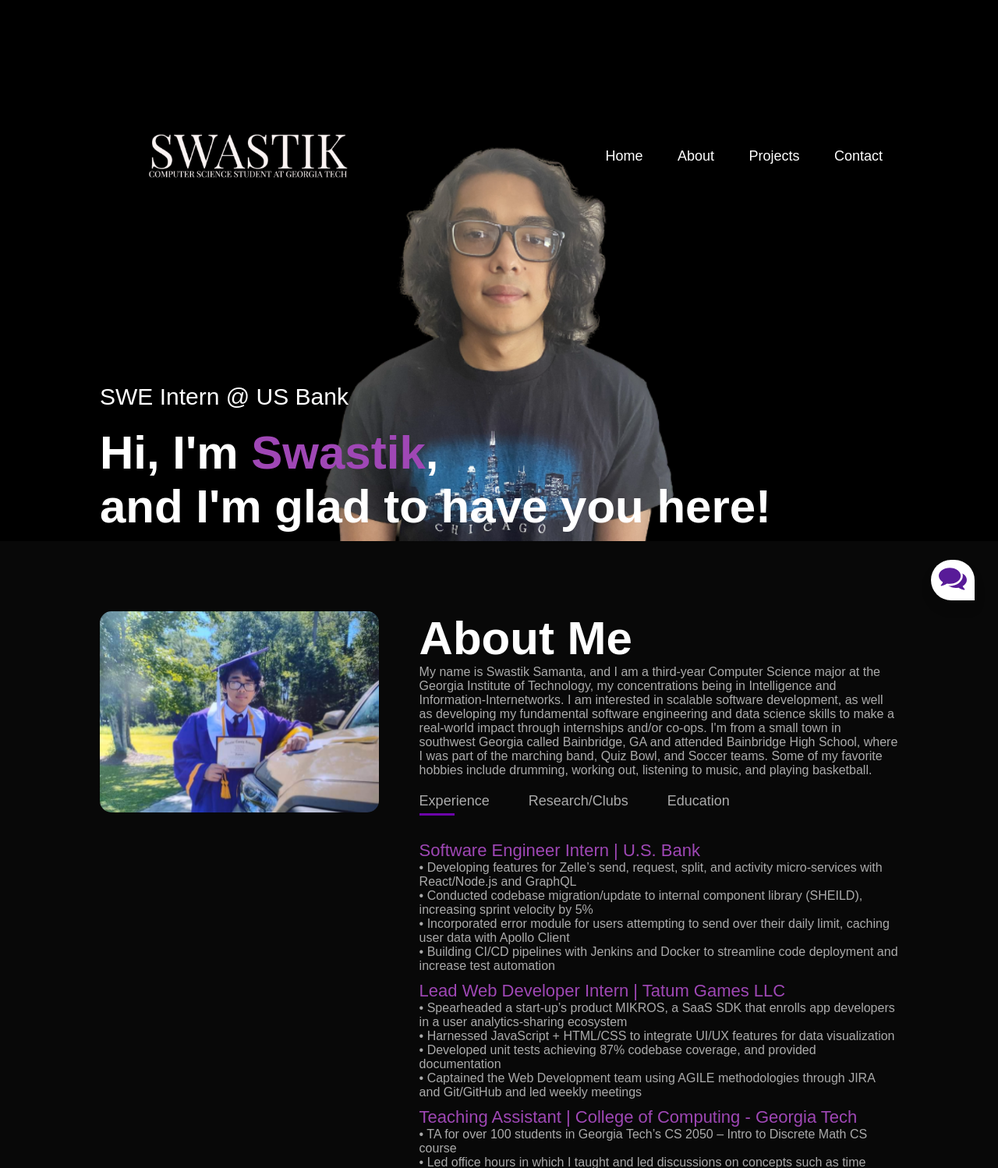
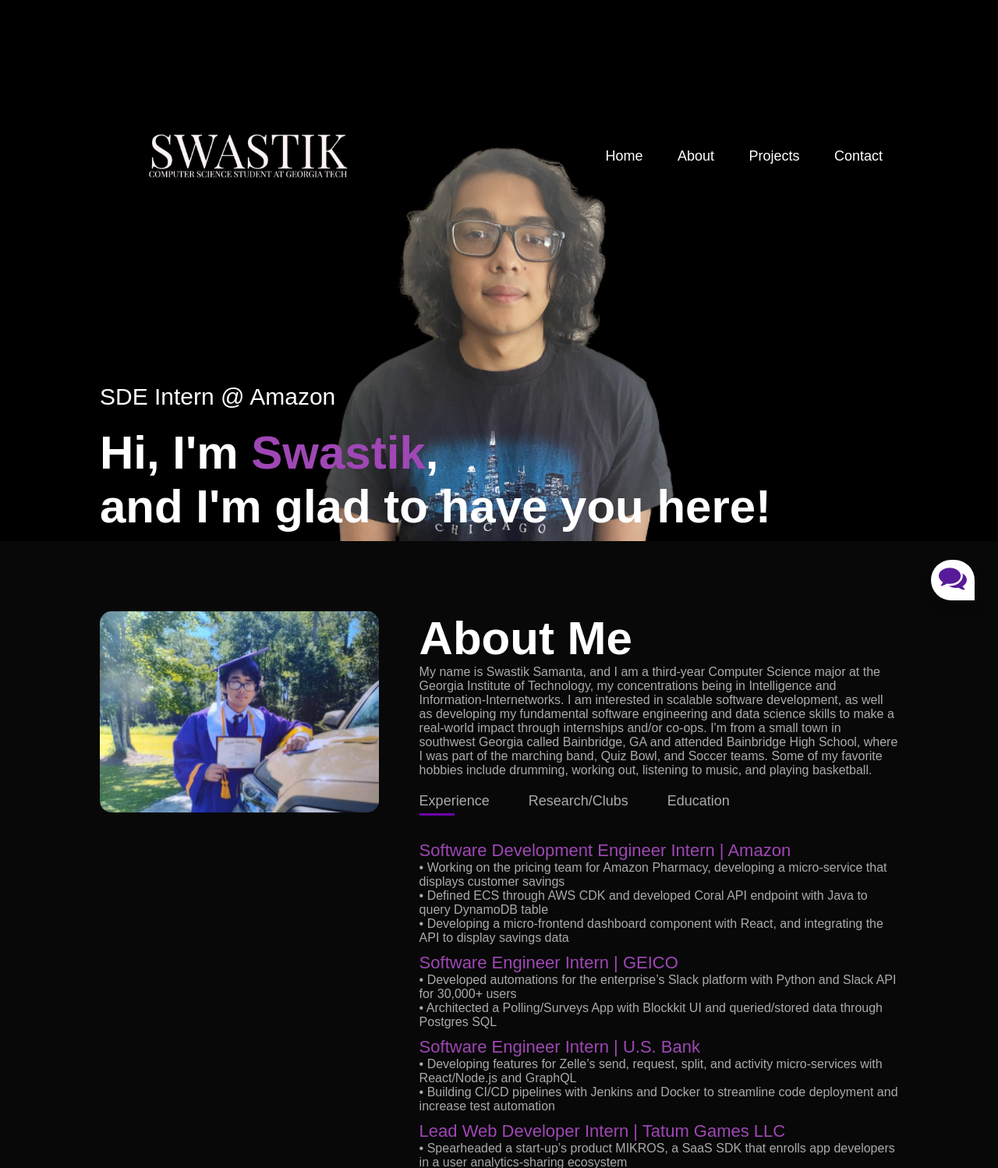
Before and after one commit to Swastik-Samanta/Personal-Website, a Flask app: page / in a window 1280 px wide. Shown: the top 1498 px of the page at 78% size. Run offline with Flask 3, Linux system fonts and the light colour scheme.

Commit message:
updated with Zon/Geico

```diff
--- a/templates/index.html
+++ b/templates/index.html
@@ -21,7 +21,7 @@
                 </ul>
             </nav>
             <div class="header-text">
-                <p>SWE Intern @ US Bank</p>
+                <p>SDE Intern @ Amazon</p>
                 <h1>Hi, I'm <span>Swastik</span>,<br> and I'm glad to have you here!</h1>
             </div>
         </div>
@@ -63,10 +63,17 @@
                     </div>
                     <div class="tab-contents active-tab" id="experience">
                         <ul>
+                            <li><span>Software Development Engineer Intern | Amazon </span>
+                                <br> • Working on the pricing team for Amazon Pharmacy, developing a micro-service that displays customer savings
+                                <br> • Defined ECS through AWS CDK and developed Coral API endpoint with Java to query DynamoDB table
+                                <br> • Developing a micro-frontend dashboard component with React, and integrating the API to display savings data
+                            </li>
+                            <li><span>Software Engineer Intern | GEICO </span>
+                                <br> • Developed automations for the enterprise’s Slack platform with Python and Slack API for 30,000+ users
+                                <br> • Architected a Polling/Surveys App with Blockkit UI and queried/stored data through Postgres SQL
+                            </li>
                             <li><span>Software Engineer Intern | U.S. Bank </span>
                                 <br> • Developing features for Zelle’s send, request, split, and activity micro-services with React/Node.js and GraphQL
-                                <br>  •  Conducted codebase migration/update to internal component library (SHEILD), increasing sprint velocity by 5%
-                                <br>  • Incorporated error module for users attempting to send over their daily limit, caching user data with Apollo Client
                                 <br> • Building CI/CD pipelines with Jenkins and Docker to streamline code deployment and increase test automation
                             </li>
                             <li><span>Lead Web Developer Intern | Tatum Games LLC </span>
@@ -83,7 +90,7 @@
                     </div>
                     <div class="tab-contents" id="education">
                         <ul>
-                            <li><span>Georgia Institute of Technology</span><br>BS in Computer Science, 3.76 GPA | August 2022 - May 2025</li><br>
+                            <li><span>Georgia Institute of Technology</span><br>BS in Computer Science, 3.53 GPA | May 2027</li><br>
                             <li><span>Relevant Coursework</span><br>Graduate Machine Learning, Design/Analysis of Algorithms, Data Structures and Algorithms, OOP in Java,
                                 Computer Architecture, Systems/Networks, Probability and Statistics, Multivariable Calculus, Discrete Math, Linear Algebra, Combinatorics</li>
                         </ul>
@@ -152,7 +159,7 @@
                     <a href="https://www.linkedin.com/in/swastik-samanta/"><img src="static/images/LinkedIn.png" width="25" height="25"></a>
                     <a href="https://github.com/Swastik-Samanta"><img src="static/images/GitHub.png" width="25" height="25"></a>
                 </div>
-                <a href="static/images/Swastik Samanta Resume.pdf" class="btn btn2">Resume</a>
+                <a href="static/images/Swastik Samanta Resume SWE.pdf" class="btn btn2">Resume</a>
             </div>
             <div class="contact-right">
                 <form name="submit-to-google-sheet">
```
Also changed, not shown: 1 other file.
